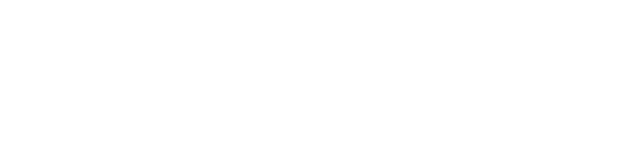
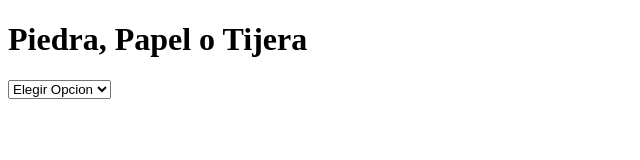
Before and after one commit to Movits/EjercicioRepasoJuego, a plain HTML site: page index.html in a window 1280 px wide. Shown: the whole page, without its empty margins (0-640 px from the left). Drawn offline with Linux system fonts and the light colour scheme.

Commit message:
hiciemos el maquetado de html

```diff
--- a/index.html
+++ b/index.html
@@ -4,8 +4,20 @@
     <meta charset="UTF-8">
     <meta name="viewport" content="width=device-width, initial-scale=1.0">
     <title>EjercicioRepasoJuego</title>
+    <link rel="stylesheet" href="style.css">
 </head>
 <body>
+    <h1>Piedra, Papel o Tijera</h1>
+    <div id="contenedor-usuario1">
+        <select name="" id="">
+            <option value="0">Elegir Opcion</option>
+            <option value="Piedra">Piedra</option>
+            <option value="Papel">Papel</option>
+            <option value="Tijera">Tijera</option>
+        </select>
+    </div>
 
+
+    <script src="script.js"></script>
 </body>
 </html>
```
